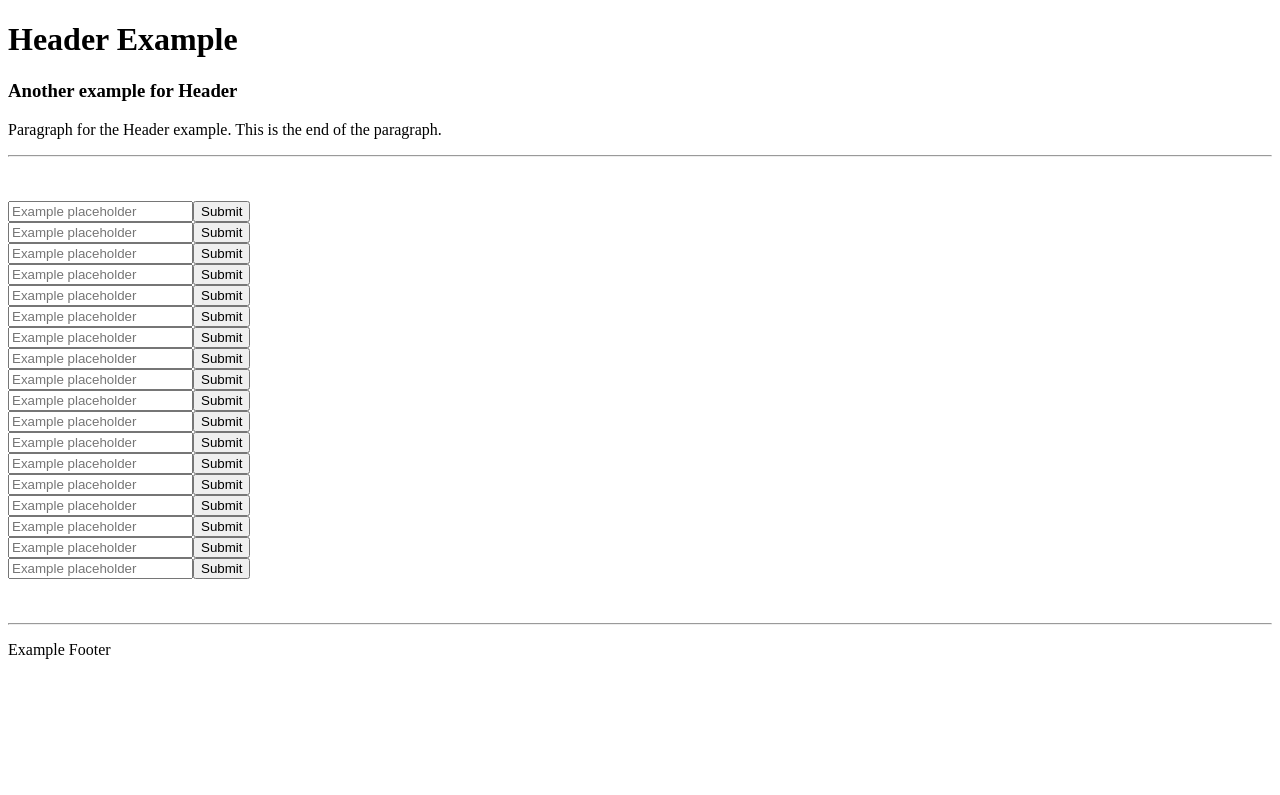
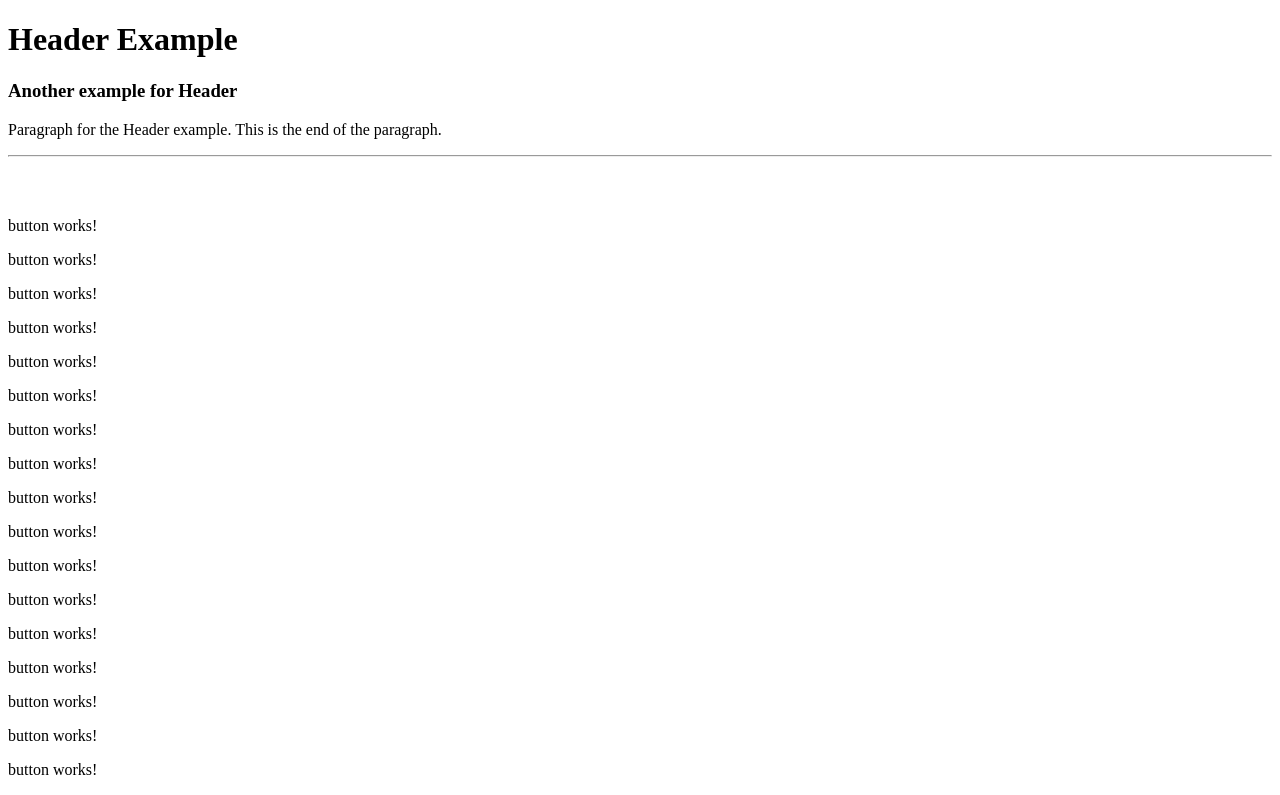
Before and after one commit to IvannaGotsova/Angular, an Angular app in the folder first-example/: page / in a window 1280 px wide. Shown: the top 795 px of the page. Built offline with nearby package versions, Linux system fonts and the light colour scheme.

Commit message:
Replaced code with button component

```diff
--- a/first-example/src/app/components/body/body.component.html
+++ b/first-example/src/app/components/body/body.component.html
@@ -1,40 +1,27 @@
 <br>
 <br>
-<input type="text" placeholder="Example placeholder">
-<input type="button" value="Submit"> <br>
-<input type="text" placeholder="Example placeholder">
-<input type="button" value="Submit"> <br>
-<input type="text" placeholder="Example placeholder">
-<input type="button" value="Submit"> <br>
-<input type="text" placeholder="Example placeholder">
-<input type="button" value="Submit"> <br>
-<input type="text" placeholder="Example placeholder">
-<input type="button" value="Submit"> <br>
-<input type="text" placeholder="Example placeholder">
-<input type="button" value="Submit"> <br>
-<input type="text" placeholder="Example placeholder">
-<input type="button" value="Submit"> <br>
-<input type="text" placeholder="Example placeholder">
-<input type="button" value="Submit"> <br>
-<input type="text" placeholder="Example placeholder">
-<input type="button" value="Submit"> <br>
-<input type="text" placeholder="Example placeholder">
-<input type="button" value="Submit"> <br>
-<input type="text" placeholder="Example placeholder">
-<input type="button" value="Submit"> <br>
-<input type="text" placeholder="Example placeholder">
-<input type="button" value="Submit"> <br>
-<input type="text" placeholder="Example placeholder">
-<input type="button" value="Submit"> <br>
-<input type="text" placeholder="Example placeholder">
-<input type="button" value="Submit"> <br>
-<input type="text" placeholder="Example placeholder">
-<input type="button" value="Submit"> <br>
-<input type="text" placeholder="Example placeholder">
-<input type="button" value="Submit"> <br>
-<input type="text" placeholder="Example placeholder">
-<input type="button" value="Submit"> <br>
-<input type="text" placeholder="Example placeholder">
-<input type="button" value="Submit"> <br>
+<app-button></app-button>
+<app-button></app-button>
+<app-button></app-button>
+<app-button></app-button>
+<app-button></app-button>
+<app-button></app-button>
+<app-button></app-button>
+<app-button></app-button>
+<app-button></app-button>
+<app-button></app-button>
+<app-button></app-button>
+<app-button></app-button>
+<app-button></app-button>
+<app-button></app-button>
+<app-button></app-button>
+<app-button></app-button>
+<app-button></app-button>
+<app-button></app-button>
+<app-button></app-button>
+<app-button></app-button>
+<app-button></app-button>
+<app-button></app-button>
+<app-button></app-button>
 <br>
 <br>
```
